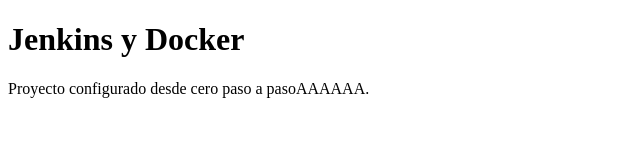
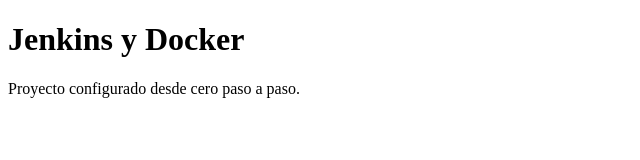
Before and after one commit to Esteban-Developer/proyecto-jenkins, a plain HTML site: page index.html in a window 1280 px wide. Shown: the full height of the page, 0-640 px from the left. Drawn offline with Linux system fonts and the light colour scheme.

Commit message:
Update index.html

```diff
--- a/index.html
+++ b/index.html
@@ -6,6 +6,6 @@
 </head>
 <body>
   <h1>Jenkins y Docker</h1>
-  <p>Proyecto configurado desde cero paso a pasoAAAAAA.</p>
+  <p>Proyecto configurado desde cero paso a paso.</p>
 </body>
 </html>
```
